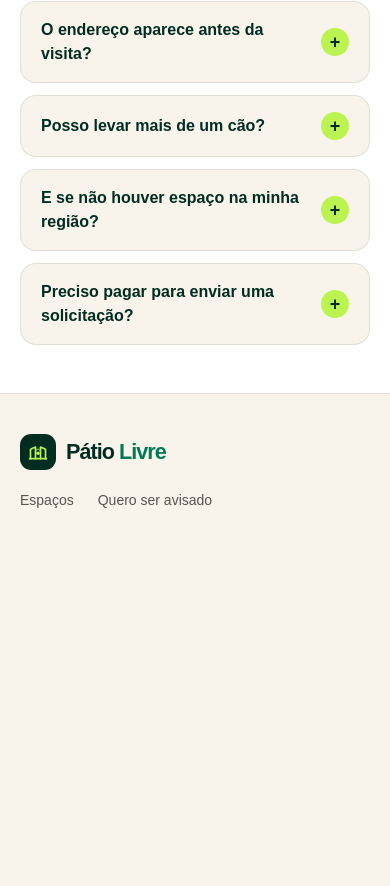
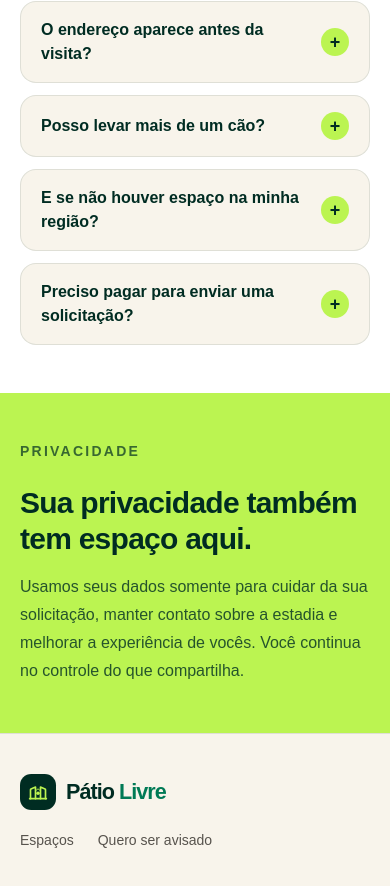
Before and after one commit to iajuss/LP_dog_spot, a Next.js app: page / in a window 390 px wide. Shown: the part 3092-3978 px from the top of the page. Before the commit the page ends 3642 px from the top, so only its background shows below. Built offline with nearby package versions, Linux system fonts and the light colour scheme.

Commit message:
feat: adiciona seção de privacidade

```diff
--- a/src/app/page.tsx
+++ b/src/app/page.tsx
@@ -86,6 +86,21 @@ export default function HomePage() {
 
       <FaqSection />
 
+      <section className="bg-lime-300 px-5 py-12 sm:px-8 sm:py-16 lg:px-12">
+        <div className="mx-auto grid max-w-6xl gap-6 sm:grid-cols-[minmax(0,0.9fr)_minmax(0,1.1fr)] sm:items-start sm:gap-12">
+          <p className="text-sm font-bold uppercase tracking-[0.16em] text-emerald-950/70">Privacidade</p>
+          <div>
+            <h2 className="text-3xl font-black tracking-tight text-emerald-950 sm:text-4xl">
+              Sua privacidade também tem espaço aqui.
+            </h2>
+            <p className="mt-4 max-w-2xl text-base leading-7 text-emerald-950/80">
+              Usamos seus dados somente para cuidar da sua solicitação, manter contato sobre a estadia e melhorar a
+              experiência de vocês. Você continua no controle do que compartilha.
+            </p>
+          </div>
+        </div>
+      </section>
+
       <footer className="border-t border-emerald-950/10 bg-[#f8f4eb] px-5 py-10 sm:px-8 lg:px-12">
         <div className="mx-auto flex max-w-6xl flex-col items-start justify-between gap-5 sm:flex-row sm:items-center">
           <BrandLogo />
```
Also changed, not shown: 1 other file (tests, documents, lock files or other folders).
